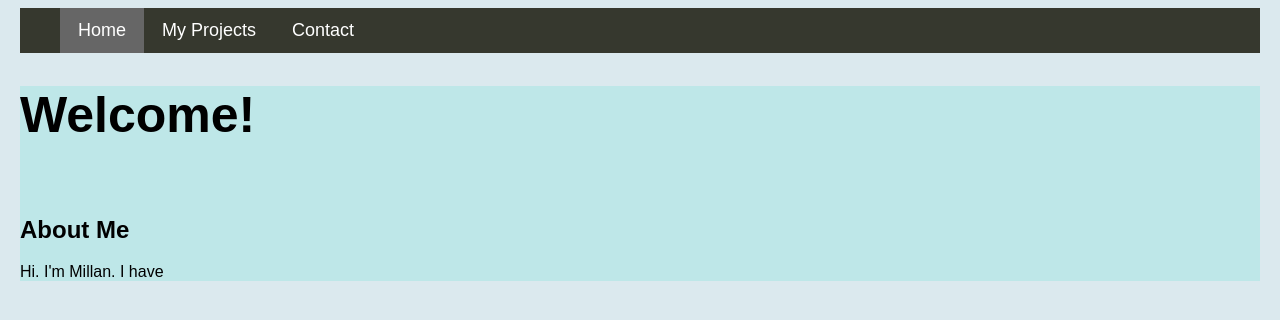
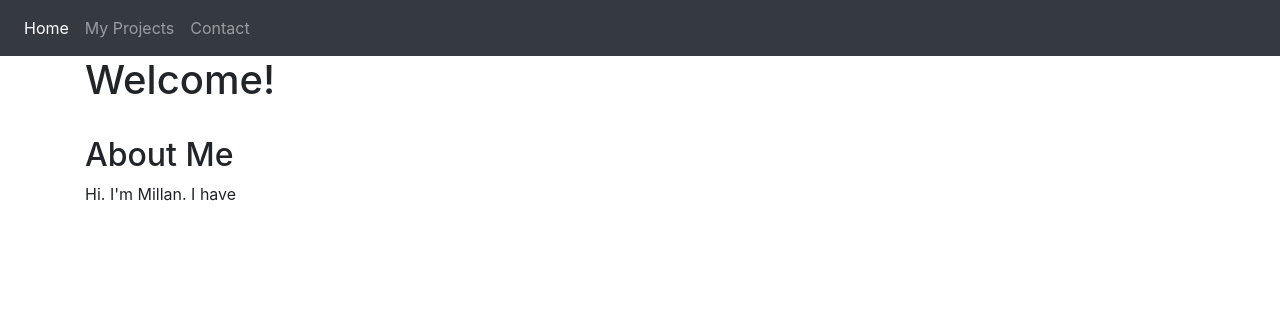
Before and after one commit to MillanUka/MillanUka.github.io, a React (Create React App) app: page / in a window 1280 px wide. Shown: the top 320 px of the page. Built offline with nearby package versions, Linux system fonts and the light colour scheme.

Commit message:
Redo Navigation bar with bootstrap
Minor changes to the other components

```diff
--- a/src/App.tsx
+++ b/src/App.tsx
@@ -1,25 +1,33 @@
 import React from "react";
-import "./App.css";
-import { Route, NavLink, BrowserRouter as Router, Switch } from "react-router-dom";
+import {
+  Route,
+  NavLink,
+  BrowserRouter as Router,
+  Switch,
+} from "react-router-dom";
 import Home from "./components/Home";
 import Projects from "./components/Projects";
 import Contact from "./components/Contact";
-
+import "bootstrap/dist/css/bootstrap.min.css";
 function App() {
   return (
     <Router>
       <div>
-        <ul className="navbar">
-          <li>
-            <NavLink to="/">Home</NavLink>
-          </li>
-          <li>
-            <NavLink to="/projects">My Projects</NavLink>
-          </li>
-          <li>
-            <NavLink to="/contact">Contact</NavLink>
-          </li>
-        </ul>
+        <nav className="navbar navbar-expand-lg navbar-dark bg-dark">
+          <div className="collapse navbar-collapse" id="navbarNav">
+            <ul className="navbar-nav">
+              <li className="nav-item">
+                <NavLink to="/" className="nav-link">Home</NavLink>
+              </li>
+              <li className="nav-item">
+                <NavLink to="/projects" className="nav-link">My Projects</NavLink>
+              </li>
+              <li className="nav-item">
+                <NavLink to="/contact" className="nav-link">Contact</NavLink>
+              </li>
+            </ul>
+          </div>
+        </nav>
         <div className="main">
           <Switch>
             <Route path="/projects" component={Projects} />
--- a/src/components/Contact.tsx
+++ b/src/components/Contact.tsx
@@ -2,7 +2,7 @@ import React from "react";
 
 function Contact() {
   return (
-      <div>
+      <div className="container">
           <h3>Contact me</h3>
       </div>
   );
--- a/src/components/Home.tsx
+++ b/src/components/Home.tsx
@@ -2,7 +2,7 @@ import React from "react";
 
 function Home() {
   return (
-      <div>
+      <div className="container">
           <h1>Welcome!</h1>
           <br/>
           <h2>About Me</h2>
--- a/src/components/Projects.tsx
+++ b/src/components/Projects.tsx
@@ -8,7 +8,7 @@ const spotlightProjectsArr = splitArray(spotlightProjects, 4);
 const projectsArr = splitArray(projects, 4);
 function Projects() {
   return (
-    <div style={{margin: "auto"}}>
+    <div className="container">
       <h2>My Projects!</h2>
       <h3>Spotlight</h3>
       {spotlightProjectsArr.map((projects: Project[]) => {
--- a/tsconfig.json
+++ b/tsconfig.json
@@ -18,7 +18,7 @@
     "resolveJsonModule": true,
     "isolatedModules": true,
     "noEmit": true,
-    "jsx": "react-jsx"
+    "jsx": "react"
   },
   "include": [
     "src"
```
Also changed, not shown: 1 other file (tests, documents, lock files or other folders).
